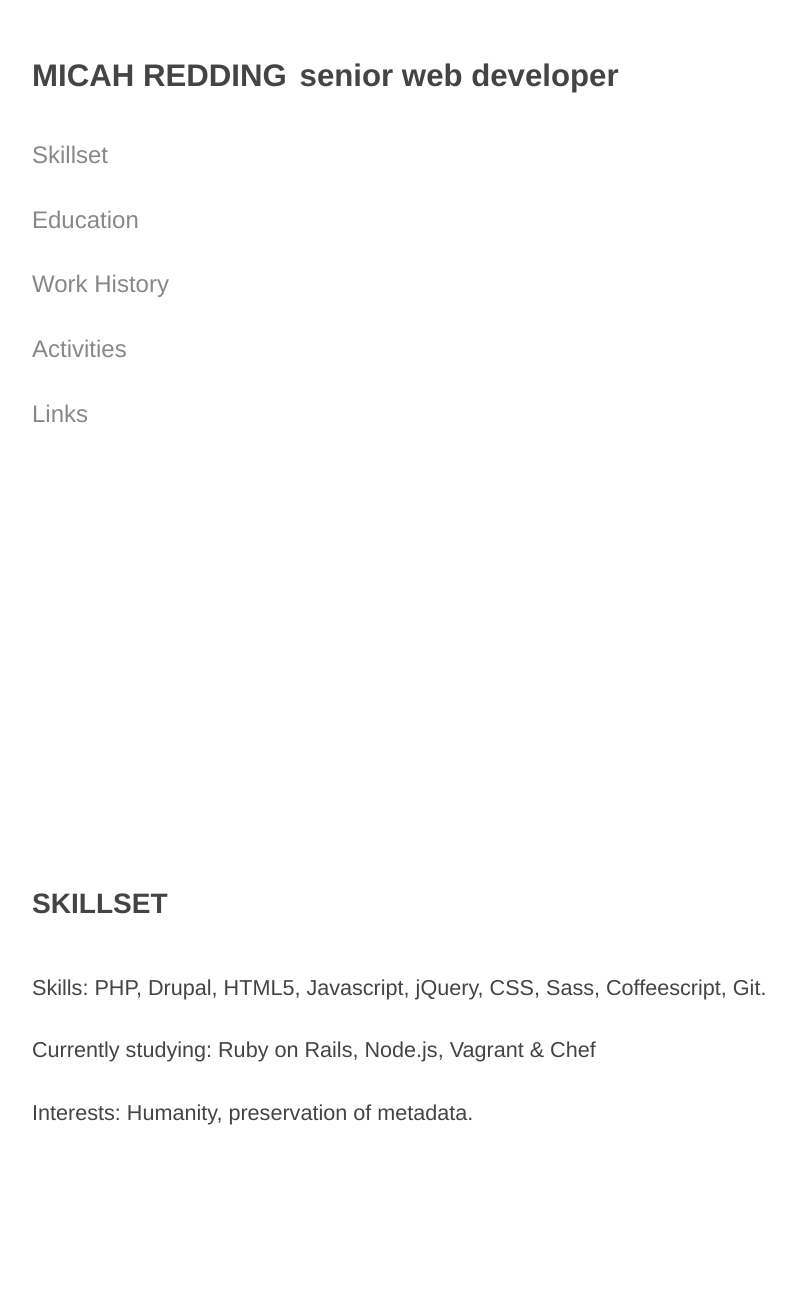
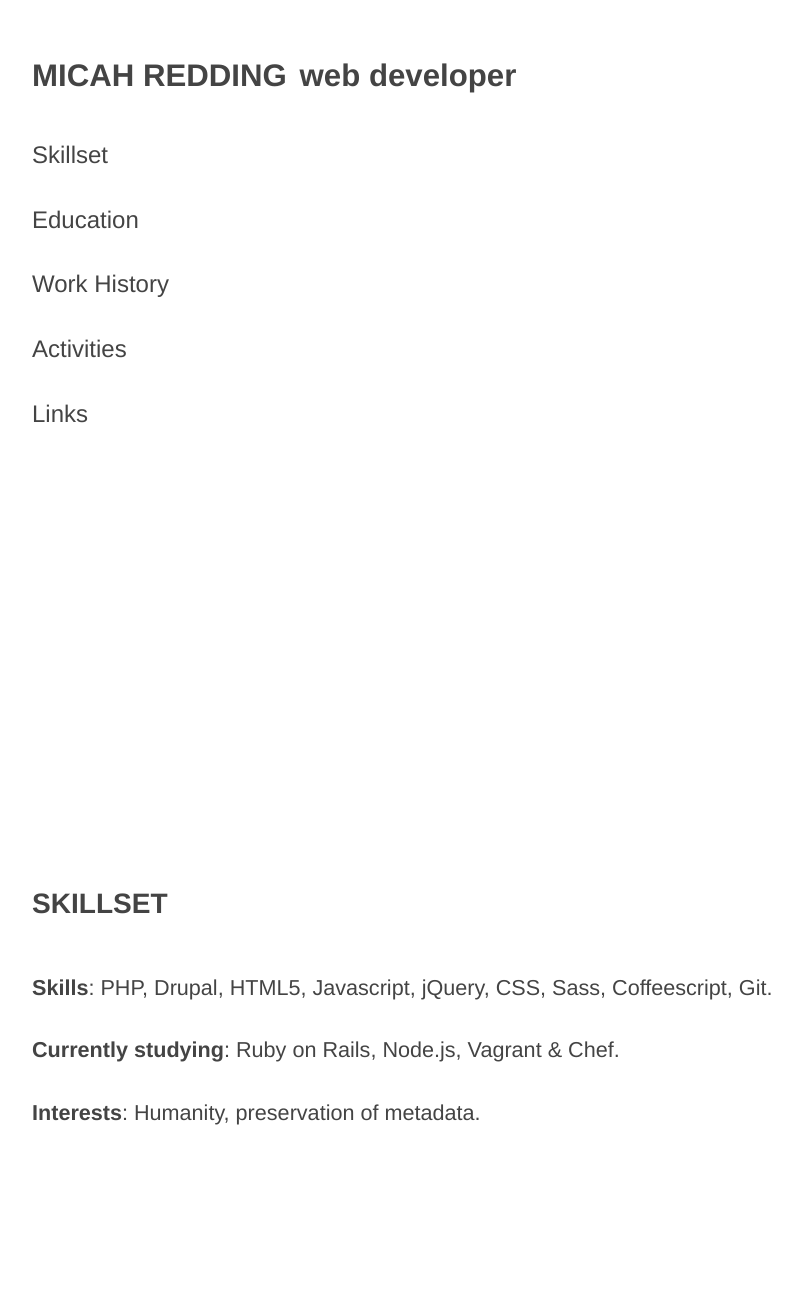
Before and after one commit to micahredding/resume, a plain HTML site: page index.html in a window 1280 px wide. Shown: the top 1300 px of the page, without its empty margins (24-826 px from the left). Drawn offline with nearby package versions, Linux system fonts and the light colour scheme.

Commit message:
Simplifying

```diff
--- a/index.html
+++ b/index.html
@@ -2,7 +2,7 @@
 <html lang="en-US">
     <head>
         <meta charset="utf-8">
-        <title>Micah Redding: senior web developer</title>
+        <title>Micah Redding: web developer</title>
         <meta name="viewport" content="width=device-width, initial-scale=1.0">
         <link rel="icon" href="//favicon.ico" type="image/x-icon" sizes="16x16">
         <!--[if lt IE 9]>
@@ -25,7 +25,7 @@
                 padding:1em;
             }
             a {
-                color:#888;
+                color:#444;
                 text-decoration: none;
             }
             a:hover {
@@ -156,7 +156,7 @@
         <header role="banner">
             <div class="header-wrapper">
             <hgroup>
-                <h1><a href="#top">Micah Redding</a></h1> <h2><a href="#top">senior web developer</a></h2>
+                <h1><a href="#top">Micah Redding</a></h1> <h2><a href="#top">web developer</a></h2>
             </hgroup>
             <nav>
                 <ul role="navigation">
@@ -174,9 +174,9 @@
                 <h3>Skillset</h3>
             </header>
             <section>
-                <p>Skills: PHP, Drupal, HTML5, Javascript, jQuery, CSS, Sass, Coffeescript, Git.</p>
-                <p>Currently studying: Ruby on Rails, Node.js, Vagrant &amp; Chef</p>
-                <p>Interests: Humanity, preservation of metadata.</p>
+                <p><strong>Skills</strong>: PHP, Drupal, HTML5, Javascript, jQuery, CSS, Sass, Coffeescript, Git.</p>
+                <p><strong>Currently studying</strong>: Ruby on Rails, Node.js, Vagrant &amp; Chef.</p>
+                <p><strong>Interests</strong>: Humanity, preservation of metadata.</p>
             </section>
         </article>
 
@@ -244,7 +244,6 @@
          <script>
 
             $fixed_header = $('.header-wrapper').clone(true).addClass('fixed').hide().appendTo('body');
-            // markers = [];
 
             switch_header = function(){
                 header_trigger = $('header[role="banner"]').height() / 2;
@@ -256,42 +255,10 @@
                 if(position < header_trigger ) {
                     $fixed_header.fadeOut({duration: 200});
                 }
-
-                // current_marker_index = 0;
-                // for (var i = 0; i <= markers.length - 1; i++) {
-                //     if (position > markers[i] - 120) {
-                //         current_marker_index = i;
-                //     }
-                // };
-
-                // switch (current_marker_index) {
-                    // case 0:
-                    //     $('body').css('background', '#FFF');
-                    //     break;
-                    // case 1:
-                    //     $('body').css('background', '#EFF');
-                    //     break;
-                    // case 2:
-                    //     $('body').css('background', '#FFF');
-                    //     break;
-                    // case 3:
-                    //     $('body').css('background', '#EFF');
-                    //     break;
-                    // case 4:
-                    //     $('body').css('background', '#FFF');
-                    //     break;
-                    // default:
-                    //     $('body').css('background', '#EFF');
-                    //     break;
-                // }
             }
 
             resize_sections = function(){
                 $('header[role="banner"], article').css('min-height', $(window).height());
-                // markers = [];
-                // $('[id]').each(function(index) {
-                //     markers.push($(this).offset().top);
-                // });
             }
 
             scroll_to = function(event){
```
